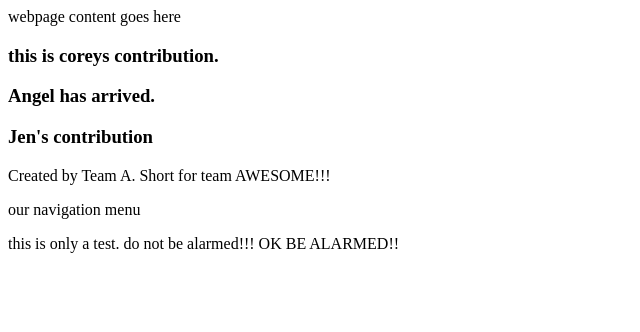
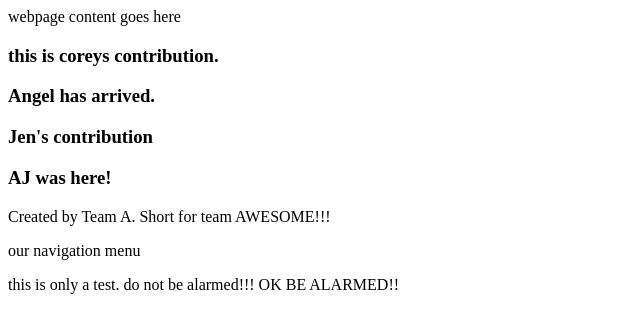
Before and after one commit to CLux17/teamagitpractice, a plain HTML site: page index.html in a window 1280 px wide. Shown: the whole page, without its empty margins (0-640 px from the left). Drawn offline with Linux system fonts and the light colour scheme.

Commit message:
aaron's first commit

```diff
--- a/index.html
+++ b/index.html
@@ -18,7 +18,7 @@ webpage content goes here
 <h3><p>this is coreys contribution.</p></h3>
 <h3>Angel has arrived.</h3>
 <h3>Jen's contribution</h3>
-<h3></h3>
+<h3>AJ was here!</h3>
 
 </main>
 
```
